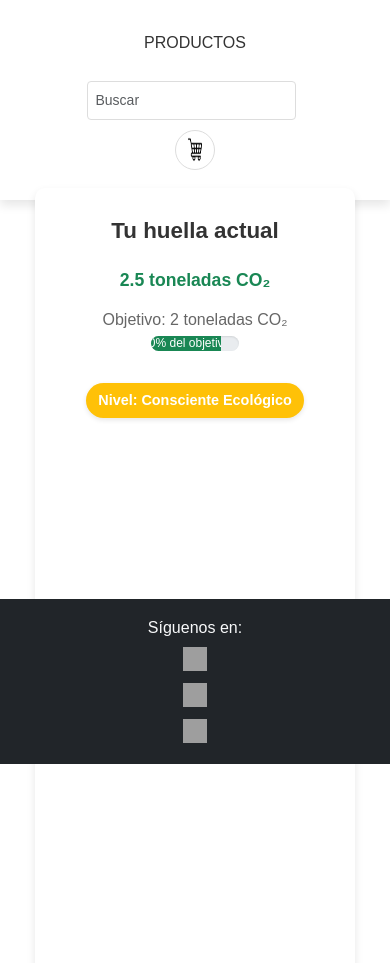
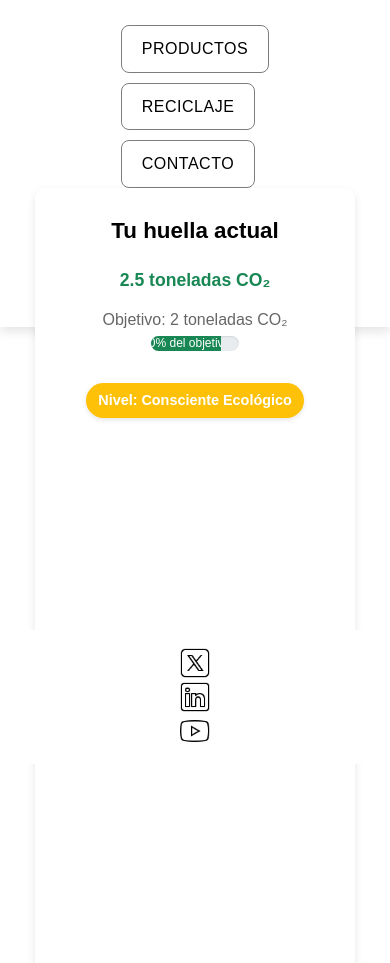
Before and after one commit to gregory2023/TiendaCimpa, a PHP site: page /view/huellaCarbono.php in a window 390 px wide, after a click that opens the changed part. Shown: the part 80-1043 px from the top of the page. Run offline with PHP 8.4, Linux system fonts and the light colour scheme; data that the repository does not hold is empty; grey boxes are pictures that could not be loaded.

Commit message:
Imagenes y puntos header y footer

```diff
--- a/assets/css/huellaCarbono.css
+++ b/assets/css/huellaCarbono.css
@@ -157,4 +157,38 @@
         padding: 6px 12px;
         font-size: 0.9rem;
     }
+
+/* Footer */
+.footerz {
+    background-color: #ffffff;
+    color: white;
+    padding: 15px 0;
+    position: fixed;
+    bottom: 0;
+    width: 100%;
 }
+
+.footerz .container {
+    display: flex;
+    justify-content: center;
+    align-items: center;
+}
+
+.footerz a {
+    margin: 0 10px;
+    transition: transform 0.3s;
+}
+
+.footerz a:hover {
+    transform: scale(1.2);
+}
+
+.text-light {
+    color: white;
+}
+
+.mx-2 {
+    margin-left: 8px;
+    margin-right: 8px;
+}
+}
--- a/assets/css/menu.css
+++ b/assets/css/menu.css
@@ -64,14 +64,27 @@
 }
 
 .nav-link {
-    padding: 5px 10px;
-    color: #333;
+    padding: 10px 20px;
+    color: #000000; /* Verde sobrio */
+    background-color: #ffffff; /* Verde claro neutro */
+    border: 1px solid #7d7d7d;
+    border-radius: 8px;
     font-weight: 500;
-    transition: color 0.3s;
+    font-size: 16px;
+    text-transform: uppercase;
+    letter-spacing: 0.5px;
+    transition: all 0.25s ease-in-out;
+    margin: 0 8px;
+    text-decoration: none;
+    display: inline-block;
 }
 
-.nav-link:hover, .nav-link.active {
-    color: #28a745;
+.nav-link:hover,
+.nav-link.active {
+    background-color: #2e7d32;
+    color: #ffffff;
+    border-color: #2e7d32;
+    box-shadow: 0 2px 6px rgba(0, 0, 0, 0.1);
 }
 
 .d-flex {
@@ -87,7 +100,7 @@
 }
 
 .puntos-empleado {
-    background-color: #28a745;
+    background-color: #116121;
     color: white;
     padding: 5px 15px;
     border-radius: 20px;
@@ -175,7 +188,7 @@
 
 h2, h3 {
     margin-bottom: 20px;
-    color: #28a745;
+    color: #686868;
 }
 
 .lead {
@@ -189,7 +202,7 @@
 }
 
 .productos-destacados h2 {
-    color: #28a745;
+    color: #000000;
     font-size: 2rem;
     text-align: center;
     margin-bottom: 30px;
@@ -204,7 +217,7 @@
     transform: translateX(-50%);
     width: 150px;
     height: 3px;
-    background-color: #28a745;
+    background-color: #000000;
 }
 
 .row {
@@ -259,7 +272,7 @@
     margin-bottom: 15px;
     font-size: 1.4rem;
     font-weight: 600;
-    color: #333;
+    color: #000000;
     text-align: center;
 }
 
@@ -271,7 +284,7 @@
 }
 
 .text-success {
-    color: #28a745;
+    color: #116121;
     font-size: 1.1rem;
     font-weight: bold;
     margin: 10px 0;
--- a/view/huellaCarbono.php
+++ b/view/huellaCarbono.php
@@ -50,6 +50,7 @@
 ];
 ?>
 
+
 <header class="site-header bg-light shadow-sm">
     <nav class="navbar navbar-expand-lg navbar-light container">
         <a class="navbar-brand" href="menu.php">
@@ -61,7 +62,13 @@
         <div class="collapse navbar-collapse justify-content-between" id="navbarNav">
             <ul class="navbar-nav">
                 <li class="nav-item">
-                    <a class="nav-link" href="productos.php">PRODUCTOS</a>
+                    <a class="nav-link" aria-current="page" href="productos.php">PRODUCTOS</a>
+                </li>
+                <li class="nav-item">
+                    <a class="nav-link" href="#reciclaje">RECICLAJE</a>
+                </li>
+                <li class="nav-item">
+                    <a class="nav-link" href="#contacto">CONTACTO</a>
                 </li>
             </ul>
             <div class="d-flex align-items-center">
@@ -69,9 +76,9 @@
                     <input class="form-control form-control-sm" type="search" placeholder="Buscar" aria-label="Buscar">
                 </div>
                 <?php if ($saldo_empleado !== null): ?>
-                    <div class="puntos-empleado bg-success text-white rounded-pill px-3 py-2 me-2">
+                    <a href="huellaCarbono.php" class="puntos-empleado bg-success text-white rounded-pill px-3 py-2 me-2 text-decoration-none">
                         <span class="icono-puntos">💰</span> <?php echo htmlspecialchars(number_format($saldo_empleado, 0)); ?> Puntos
-                    </div>
+                    </a>
                 <?php endif; ?>
                 <a href="carrito.php" class="icon-btn btn btn-outline-secondary rounded-circle" aria-label="Carrito">
                     <img src="../assets/img/carritologo.png" alt="Carrito" height="25">
@@ -150,12 +157,14 @@
     </section>
 </main>
 
-<footer class="footerz bg-dark text-light py-3 fixed-bottom">
+<footer class="footerz bg-white text-light py-3 fixed-bottom">
     <div class="container text-center">
-        Síguenos en:
-        <a href="https://twitter.com/cimpa_plm" target="_blank" rel="noopener" class="text-light mx-2"><img src="../assets/img/logox.webp" alt="Twitter" width="24" height="24"></a>
-        <a href="https://fr.linkedin.com/company/cimpa-plm-services" target="_blank" rel="noopener" class="text-light mx-2"><img src="../assets/img/linkedin.png" alt="LinkedIn" width="24" height="24"></a>
-        <a href="https://www.youtube.com/channel/UCvDeDvVG3vRIlao7eVTYt_A" target="_blank" rel="noopener" class="text-light mx-2"><img src="../assets/img/Youtube_logo.png" alt="YouTube" width="24" height="24"></a>
+        <a href="https://twitter.com/cimpa_plm" target="_blank" rel="noopener" class="text-light mx-2">
+            <img src="../assets/img/logo_x.png" alt="Twitter" width="34" height="34"></a>
+        <a href="https://fr.linkedin.com/company/cimpa-plm-services" target="_blank" rel="noopener" class="text-light mx-2">
+            <img src="../assets/img/logo_linkedin.png" alt="LinkedIn" width="34" height="34"></a>
+        <a href="https://www.youtube.com/channel/UCvDeDvVG3vRIlao7eVTYt_A" target="_blank" rel="noopener" class="text-light mx-2">
+            <img src="../assets/img/logo_youtube.png" alt="YouTube" width="34" height="34"></a>
     </div>
 </footer>
 
--- a/view/menu.php
+++ b/view/menu.php
@@ -37,7 +37,7 @@
         <div class="collapse navbar-collapse justify-content-between" id="navbarNav">
             <ul class="navbar-nav">
                 <li class="nav-item">
-                    <a class="nav-link active" aria-current="page" href="productos.php">PRODUCTOS</a>
+                    <a class="nav-link" aria-current="page" href="productos.php">PRODUCTOS</a>
                 </li>
                 <li class="nav-item">
                     <a class="nav-link" href="#reciclaje">RECICLAJE</a>
@@ -150,7 +150,6 @@
 
 <footer class="footerz bg-dark text-light py-3 fixed-bottom">
     <div class="container text-center">
-        Síguenos en:
         <a href="https://twitter.com/cimpa_plm" target="_blank" rel="noopener" class="text-light mx-2">
             <img src="../assets/img/logo_x.png" alt="Twitter" width="34" height="34"></a>
         <a href="https://fr.linkedin.com/company/cimpa-plm-services" target="_blank" rel="noopener" class="text-light mx-2">
```
